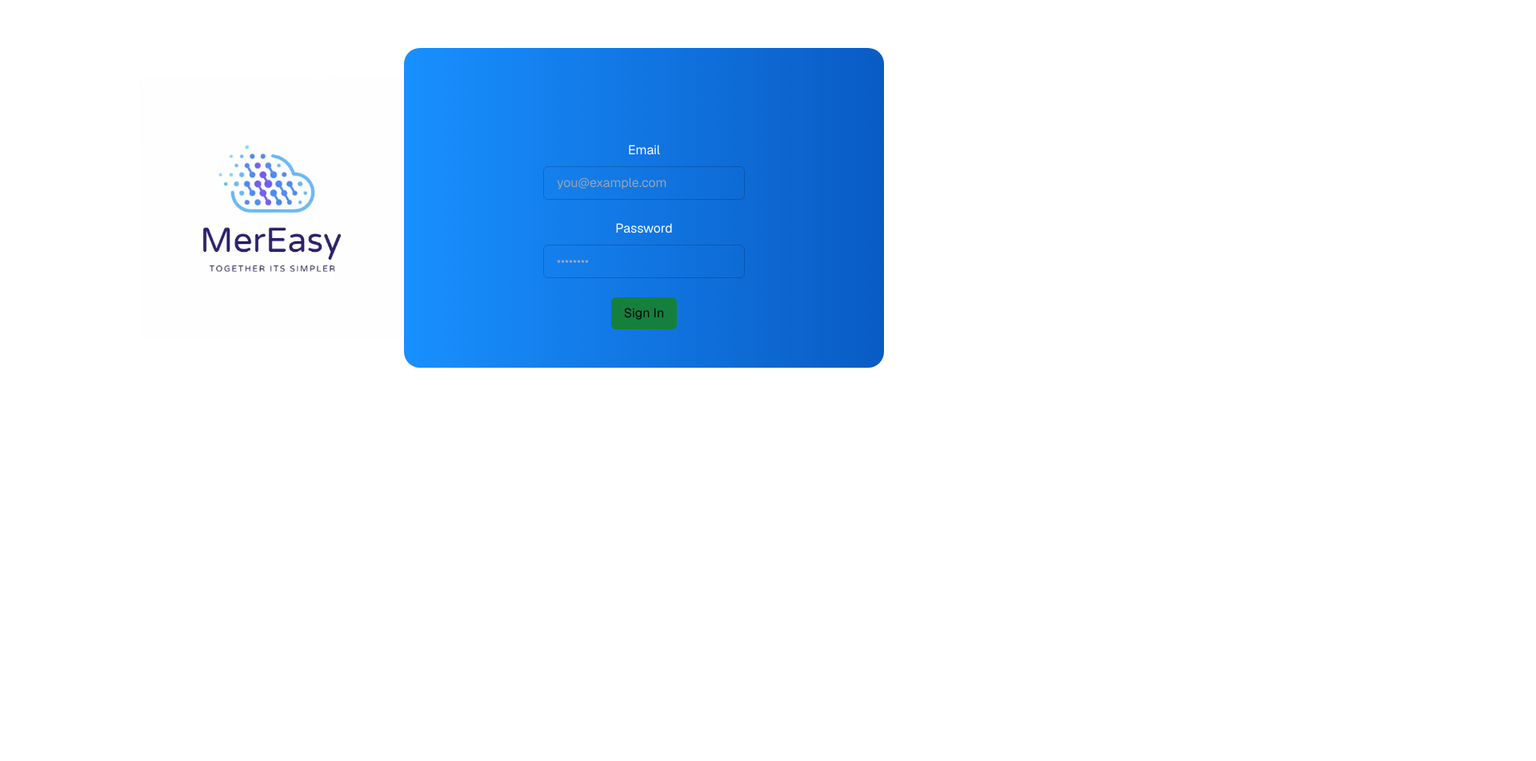
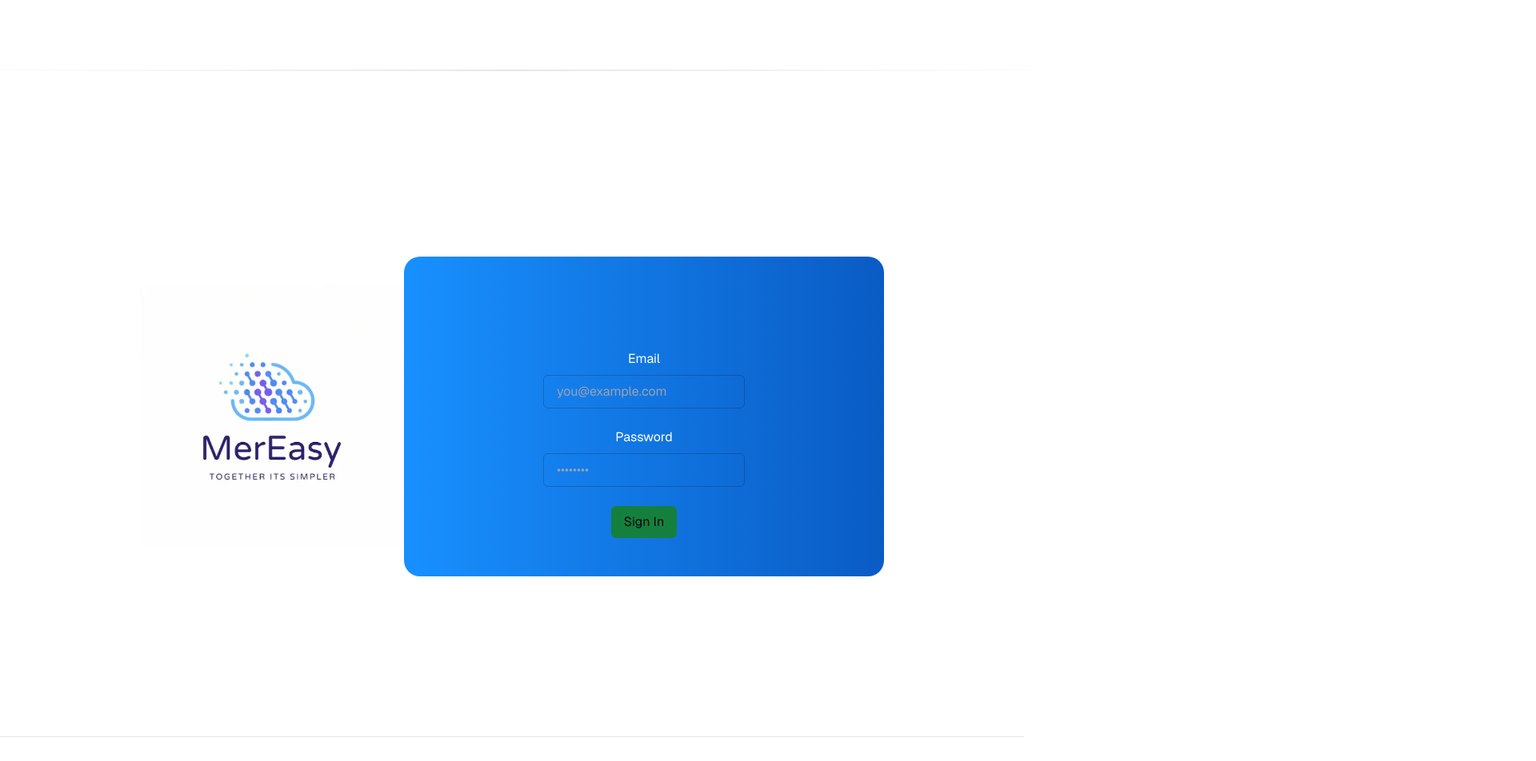
Before and after one commit to rakenduste-programmeerimine-2023/mer-easy, a Next.js app: page / in a window 1280 px wide. Shown: the part 140-1092 px from the top of the page at 80% size, 1920 px wide, since content can reach past the window. Before the commit the page ends 800 px from the top, so only its background shows below. Built offline with nearby package versions, Linux system fonts and the light colour scheme.

Commit message:
#6/#8 - fix:merge conflicts + add footer and header to layout.

```diff
--- a/app/layout.tsx
+++ b/app/layout.tsx
@@ -1,6 +1,8 @@
 import { GeistSans } from 'geist/font'
 import './globals.css'
 import '@/app/styles/homeStyles.scss'
+import Header from "@/components/Header";
+import Footer from "@/components/Footer";
 
 const defaultUrl = process.env.VERCEL_URL
   ? `https://${process.env.VERCEL_URL}`
@@ -20,9 +22,11 @@ export default function RootLayout({
   return (
     <html lang="en" className={GeistSans.className}>
       <body className="bg-background text-foreground">
-        <main>
-          {children}
-        </main>
+        <Header/>
+          <main>
+            {children}
+          </main>
+        <Footer/>
       </body>
     </html>
   )
--- a/app/page.tsx
+++ b/app/page.tsx
@@ -1,9 +1,5 @@
 import '@/app/styles/loginStyles.scss'
 import { createClient } from '@/utils/supabase/server'
-import ConnectSupabaseSteps from '@/components/ConnectSupabaseSteps'
-import SignUpUserSteps from '@/components/SignUpUserSteps'
-import Header from '@/components/Header'
-import Footer from '@/components/Footer'
 import { cookies } from 'next/headers'
 import { redirect } from "next/navigation";
 import Image from 'next/image';
```
Also changed, not shown: 1 other file (tests, documents, lock files or other folders).
